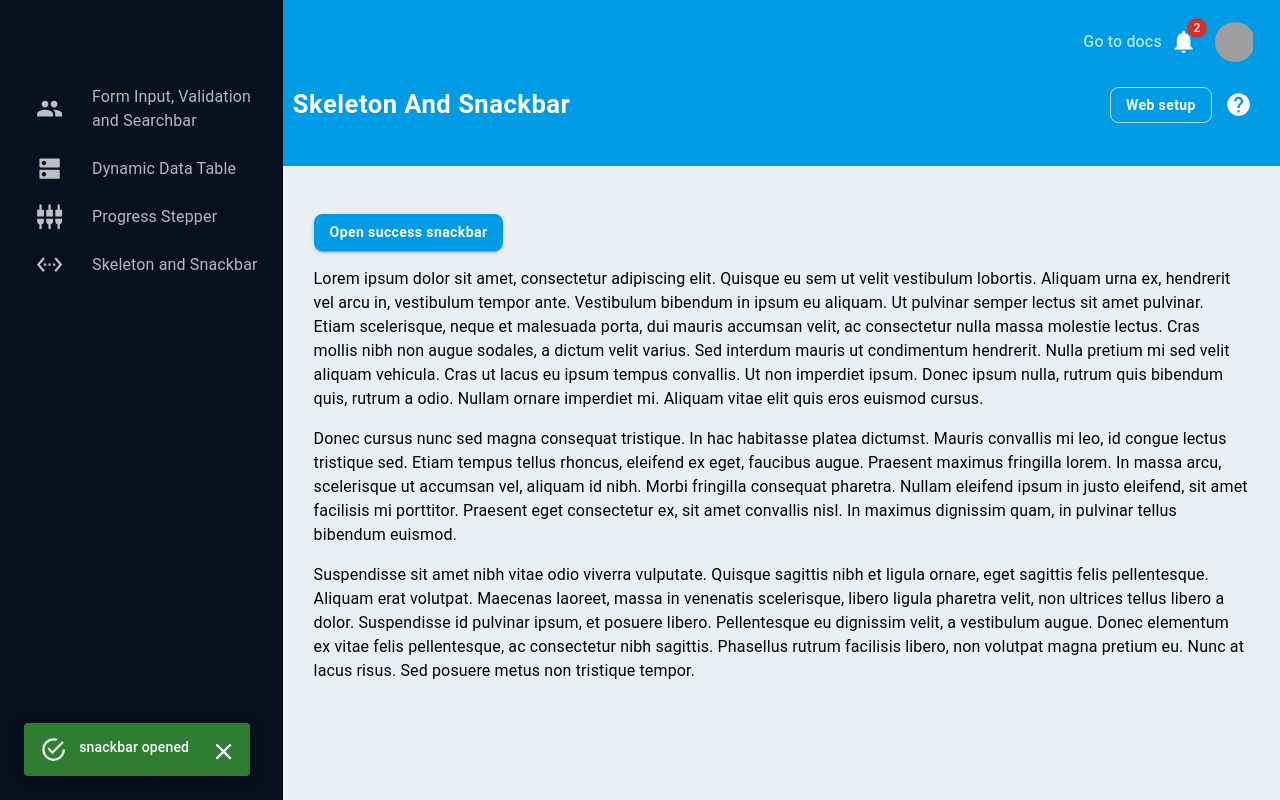
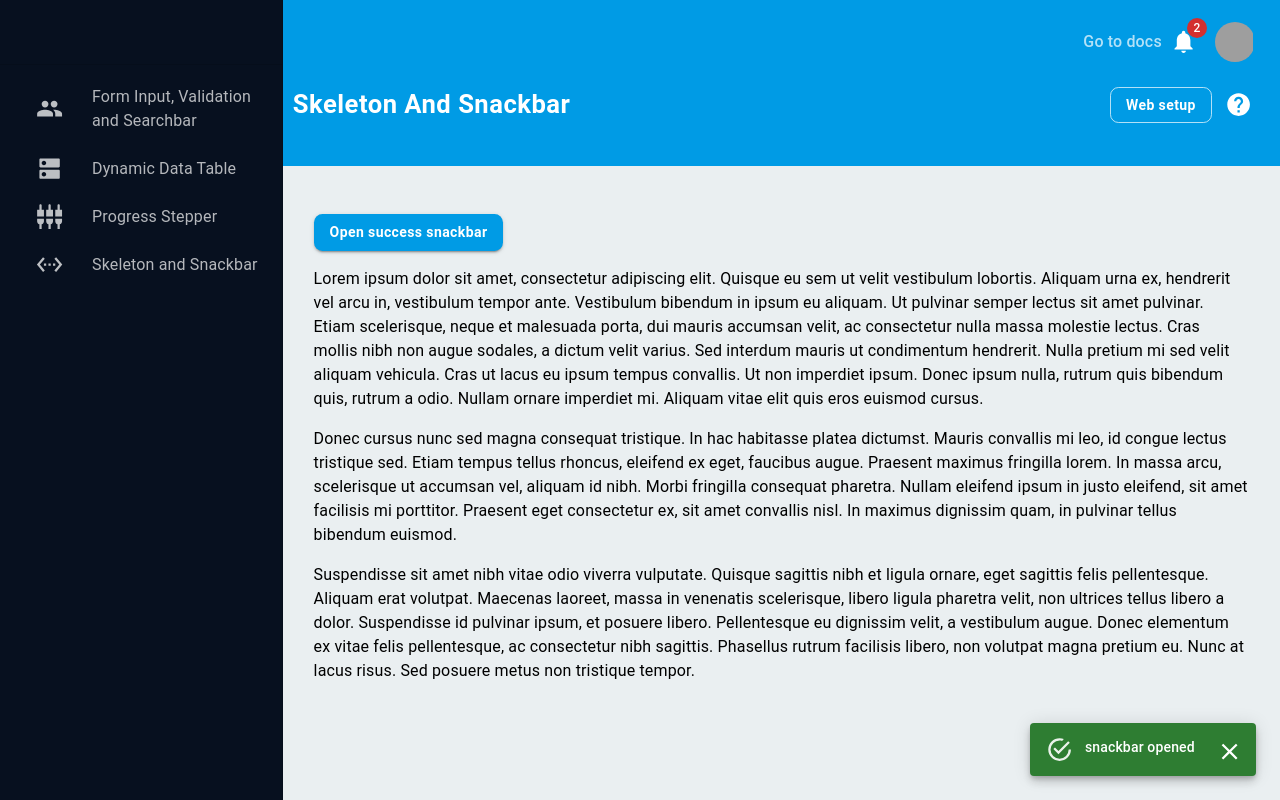
Before and after one commit to gunnar-miklis/intro-to-material-ui-react, a React (Vite) app: page /intro-to-material-ui-react/skeleton-and-snackbar in a window 1280 px wide. Both pictures are taken after a click on the button "Open success snackbar". Built offline with nearby package versions, Linux system fonts and the light colour scheme; grey boxes are pictures that could not be loaded.

Commit message:
add snackbar transition

```diff
--- a/src/components/common/BasicSnackbar/BasicSnackbar.jsx
+++ b/src/components/common/BasicSnackbar/BasicSnackbar.jsx
@@ -1,19 +1,22 @@
 import Snackbar from '@mui/material/Snackbar';
 import MuiAlert from '@mui/material/Alert';
 import { forwardRef } from 'react';
+import { Slide } from '@mui/material';
 
 const Alert = forwardRef( function Alert( props, ref ) {
 	return <MuiAlert elevation={6} ref={ref} variant="filled" {...props} />;
 } );
 
-export default function BasicSnackbar( { open, onClose, severity, message } ) {
+export default function BasicSnackbar( { open, onClose, severity, message, hideDuration } ) {
 	return (
 		<>
 			<Snackbar
 				open={open}
-				autoHideDuration={6000}
+				autoHideDuration={hideDuration? hideDuration : 3000}
 				onClose={onClose}
+				anchorOrigin={{ vertical: 'bottom', horizontal: 'right' }}
 			>
+				<Slide direction="up" in={open} mountOnEnter unmountOnExit>
 					<Alert
 						onClose={onClose}
 						severity={severity}
@@ -21,6 +24,8 @@ export default function BasicSnackbar( { open, onClose, severity, message } ) {
 					>
 						{message}
 					</Alert>
+
+				</Slide>
 			</Snackbar>
 		</>
 	);
```
Lines whose indentation alone changed are shown as unchanged.
